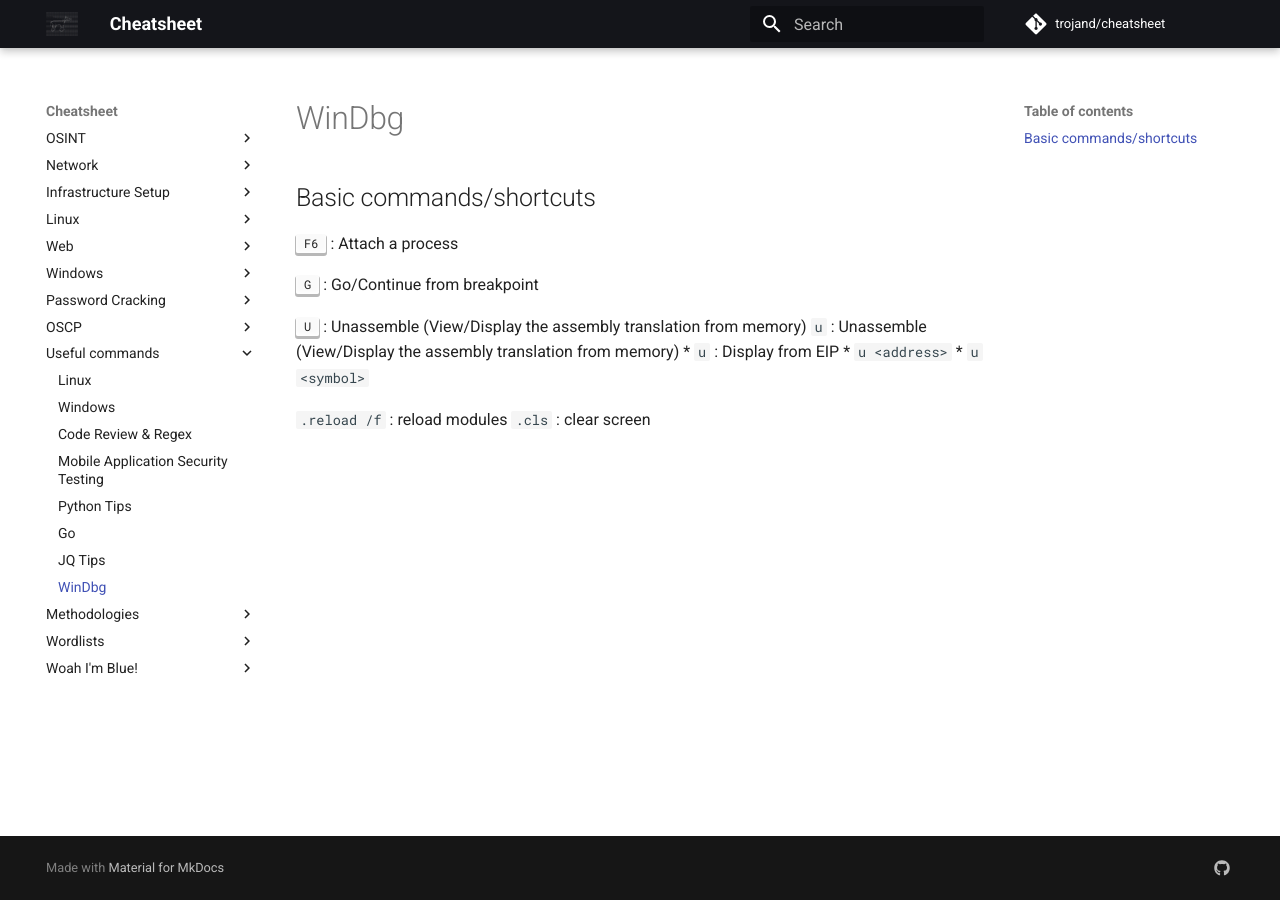
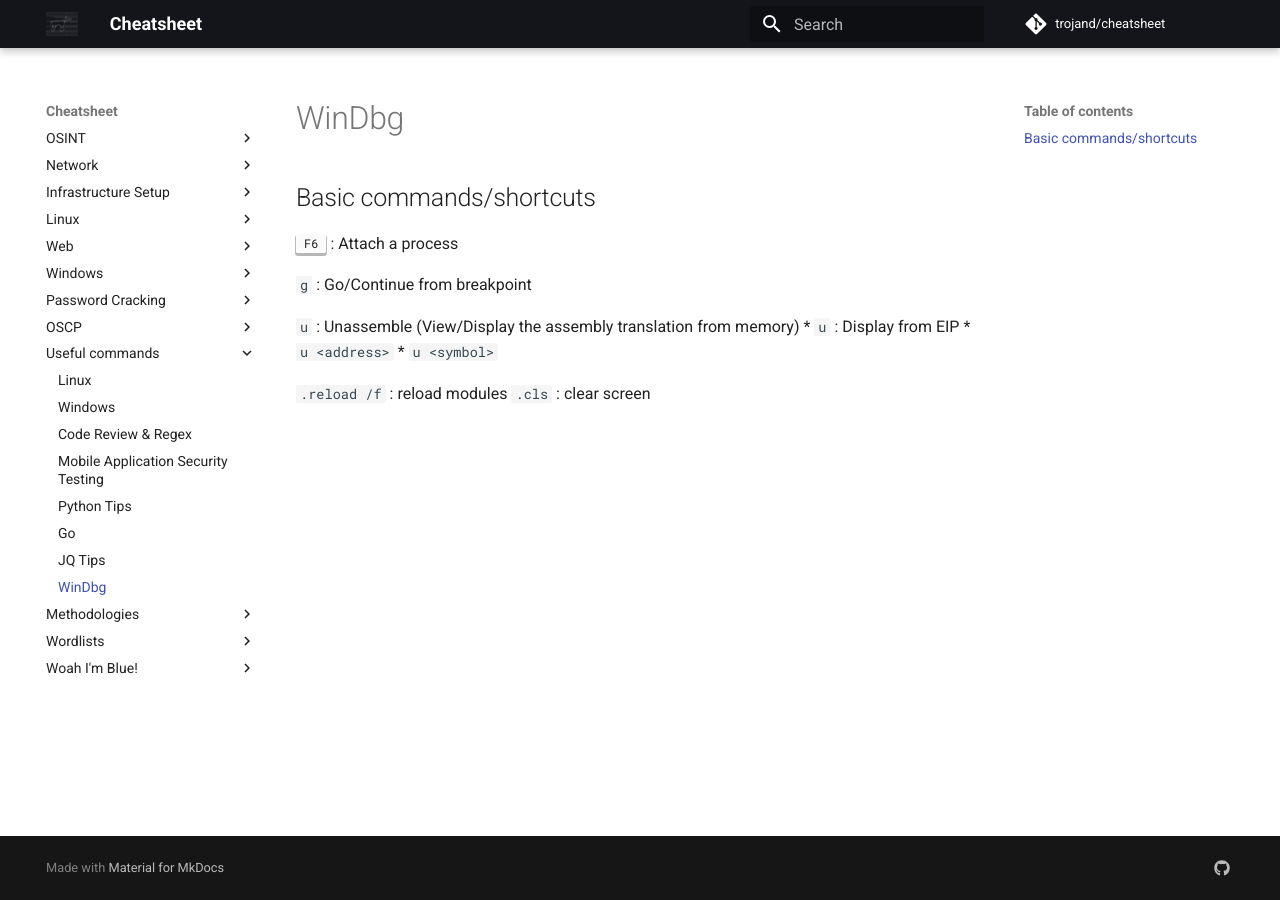
Before and after one commit to trojand/cheatsheet, an MkDocs documentation site: the page built from docs/Useful_Commands/WinDbg.md, in a window 1280 px wide. Built offline with MkDocs 1.6.1 and Material for MkDocs 9.7.7, drawn with Linux system fonts in a browser that asks for light colours; comment, search, counter and statistics services are not loaded.

Commit message:
Update WinDbg.md
g is a command not a hotkey

```diff
--- a/docs/Useful_Commands/WinDbg.md
+++ b/docs/Useful_Commands/WinDbg.md
@@ -3,9 +3,8 @@
 ## Basic commands/shortcuts
 ++f6++ : Attach a process
 
-++g++  : Go/Continue from breakpoint
+`g`  : Go/Continue from breakpoint
 
-++u++ : Unassemble (View/Display the assembly translation from memory)
 `u` : Unassemble (View/Display the assembly translation from memory)
     * `u` : Display from EIP
     * `u <address>`
```
